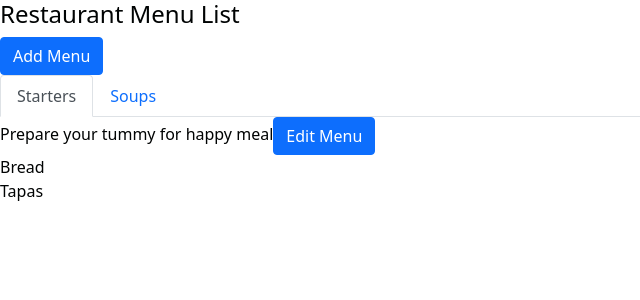
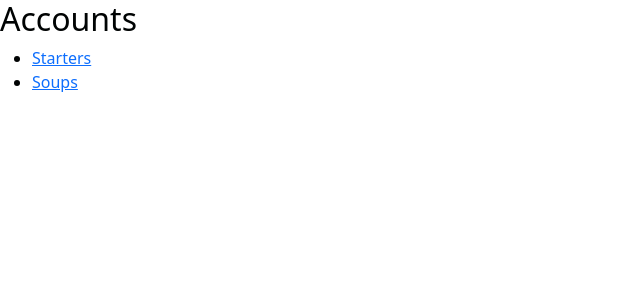
Before and after one commit to samubalazs/restaurant-menu, a React (Create React App) app: page / in a window 1280 px wide. Shown: the top 300 px of the page, without its empty margins (0-640 px from the left). Built offline with nearby package versions, Linux system fonts and the light colour scheme.

Commit message:
routing added

```diff
--- a/src/components/MenuList.js
+++ b/src/components/MenuList.js
@@ -1,5 +1,13 @@
 import React, { useState, useEffect, useRef } from "react";
 import { useDispatch, useSelector } from "react-redux";
+import {
+  BrowserRouter as Router,
+  Switch,
+  Route,
+  Link,
+  useParams,
+  useLocation,
+} from "react-router-dom";
 import { Button, Modal, Tabs, Tab } from "react-bootstrap";
 import {
   initLocalStorage,
@@ -7,6 +15,11 @@ import {
   createMenu,
 } from "../actions/menuActions";
 import MenuContent from "./MenuContent";
+
+function useQuery() {
+  //return new URLSearchParams(useLocation().search);
+  console.log(new URLSearchParams().entries);
+}
 
 const MenuList = () => {
   const menus = useSelector((state) => state.menus);
@@ -39,6 +52,10 @@ const MenuList = () => {
     setMenu({ ...menuGroup, [name]: value });
   };
 
+  const handleInputChangea = (event) => {
+    const { name, value } = event.target;
+  };
+
   const resetFields = () => {
     menuGroup.name = "";
     menuGroup.description = "";
@@ -57,7 +74,11 @@ const MenuList = () => {
     console.log("clicked");
   };
 
-  const menuListItem = (menu, index) => {
+  /*const useQuery = () => {
+    return new URLSearchParams(useLocation().search);
+  };*/
+
+  /*const menuListItem = (menu, index) => {
     return (
       <Tab eventKey={menu.name} title={menu.name} key={index}>
         {menu.description}
@@ -87,9 +108,8 @@ const MenuList = () => {
                   id="name"
                   required
                   value={menu.name}
-                  onChange={handleInputChange}
+                  onChange={handleInputChangea}
                   name="name"
-                  ref={nameInputRef}
                 />
               </div>
 
@@ -102,9 +122,8 @@ const MenuList = () => {
                   id="description"
                   required
                   value={menu.description}
-                  onChange={handleInputChange}
+                  onChange={handleInputChangea}
                   name="description"
-                  ref={descriptionInputRef}
                 />
               </div>
             </Modal.Body>
@@ -120,9 +139,9 @@ const MenuList = () => {
         </div>
       </Tab>
     );
-  };
+  };*/
 
-  return (
+  /*return (
     <div className="list row">
       <div className="col-md-12">
         <h4>Restaurant Menu List</h4>
@@ -188,7 +207,41 @@ const MenuList = () => {
         </div>
       </div>
     </div>
+  );*/
+
+  return (
+    <Router>
+      <div>
+        <h2>Accounts</h2>
+        <ul>
+          {menus &&
+            menus.map((menu) => {
+              return (
+                <li key={menu._id}>
+                  <Link to={menu._id}>{menu.name}</Link>
+                </li>
+              );
+            })}
+        </ul>
+
+        <Switch>
+          <Route path="/:id" children={<Child />} />
+        </Switch>
+      </div>
+    </Router>
   );
 };
 
+function Child() {
+  // We can use the `useParams` hook here to access
+  // the dynamic pieces of the URL.
+  let { id } = useParams();
+
+  return (
+    <div>
+      <h3>ID: {id}</h3>
+    </div>
+  );
+}
+
 export default MenuList;
```
Also changed, not shown: src/components/EditMenuListElement.js (deleted, +0 -13 lines).
